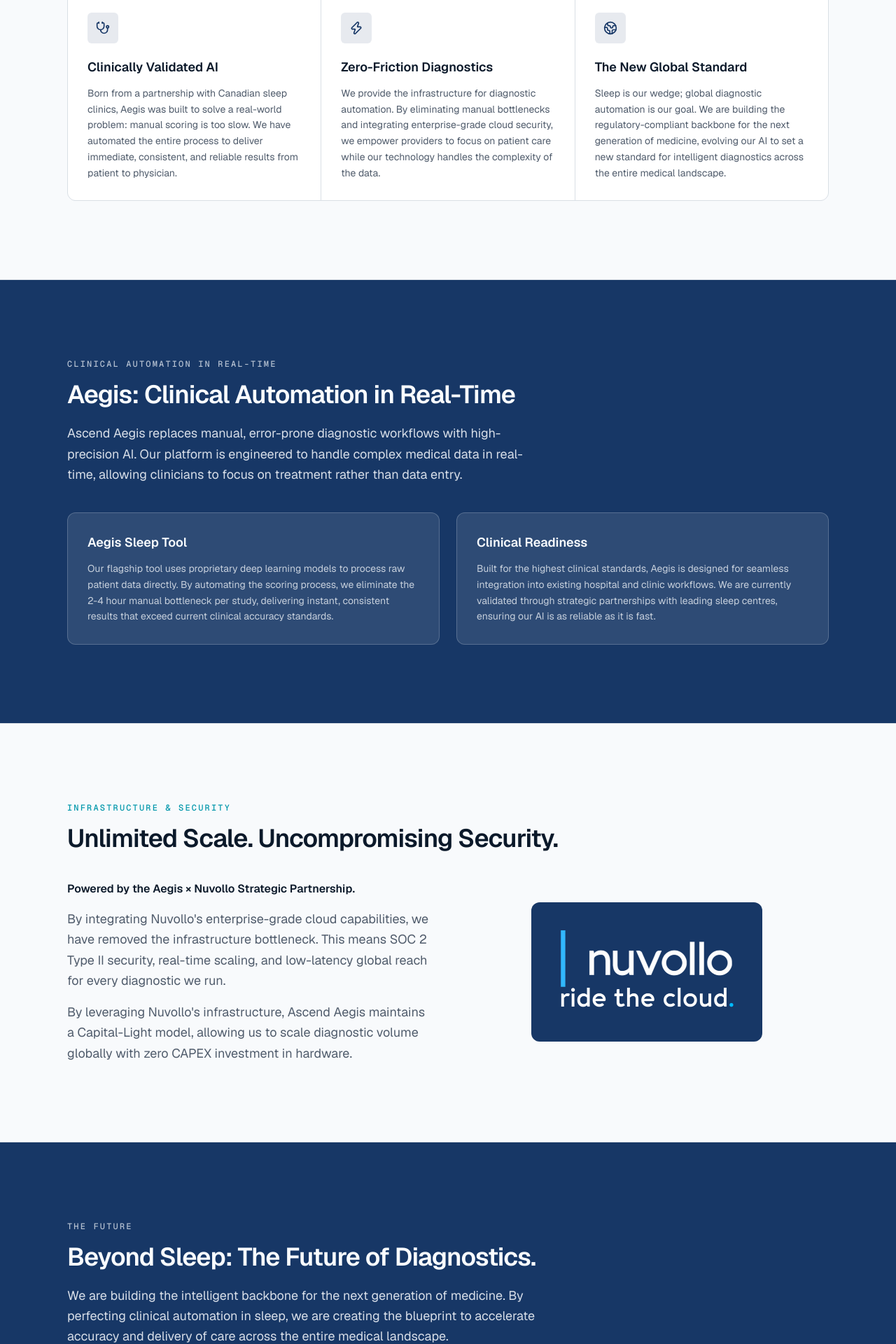
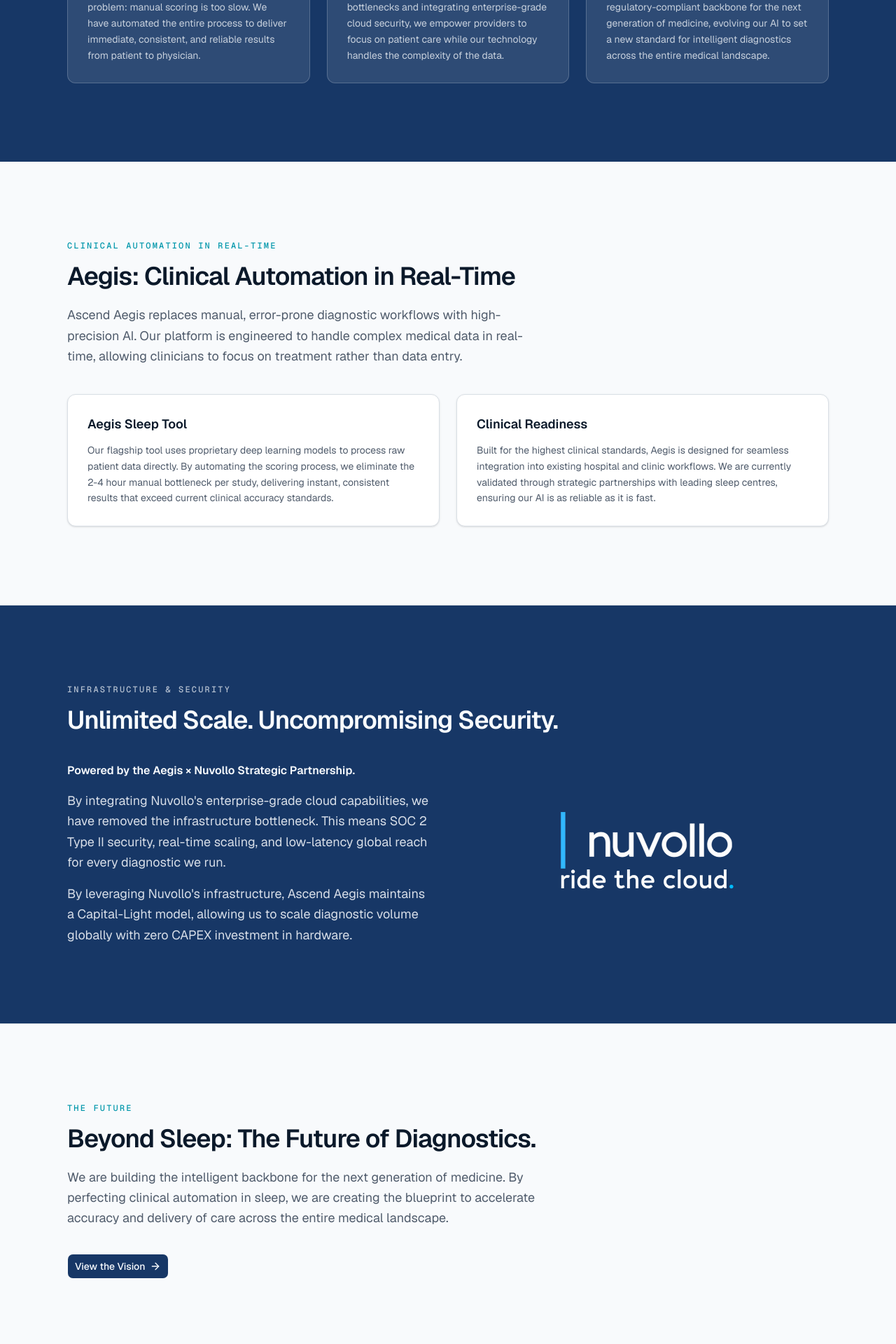
Before and after one commit to Shok1to/ascendaegis-website, a Next.js app: page /our-solution in a window 1280 px wide. Shown: the part 600-2520 px from the top of the page at 70% size. Built offline with nearby package versions, Linux system fonts and the light colour scheme.

Commit message:
fix background color

```diff
--- a/app/our-solution/page.tsx
+++ b/app/our-solution/page.tsx
@@ -40,7 +40,7 @@ export default function OurSolutionPage() {
     <div className="flex min-h-screen flex-col">
       <SiteHeader />
       <main className="flex-1">
-        {/* Hero — navy */}
+        {/* Hero + Pillars — all navy */}
         <section className="bg-primary text-primary-foreground">
           <div className="mx-auto max-w-6xl px-4 py-20 sm:px-6 lg:px-8 lg:py-28">
             <Reveal>
@@ -54,26 +54,20 @@ export default function OurSolutionPage() {
                 complex medical data in real-time.
               </p>
             </Reveal>
-          </div>
-        </section>
-
-        {/* Pillars — white */}
-        <section className="border-b border-border bg-background">
-          <div className="mx-auto max-w-6xl px-4 py-20 sm:px-6 lg:px-8 lg:py-28">
-            <div className="grid gap-px overflow-hidden rounded-xl border border-border bg-border md:grid-cols-3">
+            <div className="mt-14 grid gap-6 md:grid-cols-3">
               {pillars.map((pillar, i) => (
                 <Reveal
                   key={pillar.title}
                   delay={i * 120}
-                  className="bg-card p-7"
+                  className="rounded-xl border border-primary-foreground/20 bg-primary-foreground/10 p-7"
                 >
-                  <div className="flex h-11 w-11 items-center justify-center rounded-md bg-primary/10 text-primary">
+                  <div className="flex h-11 w-11 items-center justify-center rounded-md bg-primary-foreground/20 text-primary-foreground">
                     <pillar.icon className="h-5 w-5" aria-hidden="true" />
                   </div>
-                  <h3 className="mt-5 text-lg font-semibold text-foreground">
+                  <h3 className="mt-5 text-lg font-semibold text-primary-foreground">
                     {pillar.title}
                   </h3>
-                  <p className="mt-3 text-sm leading-relaxed text-muted-foreground">
+                  <p className="mt-3 text-sm leading-relaxed text-primary-foreground/75">
                     {pillar.body}
                   </p>
                 </Reveal>
@@ -82,17 +76,17 @@ export default function OurSolutionPage() {
           </div>
         </section>
 
-        {/* Clinical Automation — navy */}
-        <section className="border-b border-border bg-primary text-primary-foreground">
+        {/* Clinical Automation — white */}
+        <section className="border-b border-border bg-background">
           <div className="mx-auto max-w-6xl px-4 py-20 sm:px-6 lg:px-8 lg:py-28">
             <Reveal className="max-w-2xl">
-              <p className="eyebrow text-primary-foreground/70">
+              <p className="eyebrow text-accent">
                 Clinical automation in real-time
               </p>
-              <h2 className="mt-4 text-balance text-3xl font-semibold tracking-tight sm:text-4xl">
+              <h2 className="mt-4 text-balance text-3xl font-semibold tracking-tight text-foreground sm:text-4xl">
                 Aegis: Clinical Automation in Real-Time
               </h2>
-              <p className="mt-5 text-pretty text-lg leading-relaxed text-primary-foreground/85">
+              <p className="mt-5 text-pretty text-lg leading-relaxed text-muted-foreground">
                 Ascend Aegis replaces manual, error-prone diagnostic workflows
                 with high-precision AI. Our platform is engineered to handle
                 complex medical data in real-time, allowing clinicians to focus
@@ -104,12 +98,12 @@ export default function OurSolutionPage() {
                 <Reveal
                   key={tool.title}
                   delay={i * 120}
-                  className="rounded-xl border border-primary-foreground/20 bg-primary-foreground/10 p-7"
+                  className="rounded-xl border border-border bg-card p-7 shadow-sm"
                 >
-                  <h3 className="text-lg font-semibold text-primary-foreground">
+                  <h3 className="text-lg font-semibold text-foreground">
                     {tool.title}
                   </h3>
-                  <p className="mt-3 text-sm leading-relaxed text-primary-foreground/75">
+                  <p className="mt-3 text-sm leading-relaxed text-muted-foreground">
                     {tool.body}
                   </p>
                 </Reveal>
@@ -118,34 +112,35 @@ export default function OurSolutionPage() {
           </div>
         </section>
 
-        {/* Security — white */}
-        <section className="border-b border-border bg-background">
+        {/* Security — navy */}
+        <section className="border-b border-border bg-primary text-primary-foreground">
           <div className="mx-auto max-w-6xl px-4 py-20 sm:px-6 lg:px-8 lg:py-28">
             <Reveal>
-              <p className="eyebrow text-accent">Infrastructure & security</p>
-              <h2 className="mt-4 text-balance text-3xl font-semibold tracking-tight text-foreground sm:text-4xl">
+              <p className="eyebrow text-primary-foreground/70">
+                Infrastructure & security
+              </p>
+              <h2 className="mt-4 text-balance text-3xl font-semibold tracking-tight sm:text-4xl">
                 Unlimited Scale. Uncompromising Security.
               </h2>
             </Reveal>
             <div className="mt-10 grid items-center gap-12 lg:grid-cols-2">
               <Reveal>
-                <p className="text-base font-semibold text-foreground">
+                <p className="text-base font-semibold">
                   Powered by the Aegis × Nuvollo Strategic Partnership.
                 </p>
-                <p className="mt-4 text-pretty text-lg leading-relaxed text-muted-foreground">
+                <p className="mt-4 text-pretty text-lg leading-relaxed text-primary-foreground/85">
                   By integrating Nuvollo's enterprise-grade cloud capabilities,
                   we have removed the infrastructure bottleneck. This means SOC
                   2 Type II security, real-time scaling, and low-latency global
                   reach for every diagnostic we run.
                 </p>
-                <p className="mt-4 text-pretty text-lg leading-relaxed text-muted-foreground">
+                <p className="mt-4 text-pretty text-lg leading-relaxed text-primary-foreground/85">
                   By leveraging Nuvollo's infrastructure, Ascend Aegis maintains
                   a Capital-Light model, allowing us to scale diagnostic volume
                   globally with zero CAPEX investment in hardware.
                 </p>
               </Reveal>
               <Reveal className="flex items-center justify-center">
-                <div className="rounded-xl bg-primary p-10">
                 <Image
                   src="/images/nuvollo.webp"
                   alt="Nuvollo - ride the cloud"
@@ -153,32 +148,27 @@ export default function OurSolutionPage() {
                   height={120}
                   className="object-contain"
                 />
-                </div>
               </Reveal>
             </div>
           </div>
         </section>
 
-        {/* Vision — navy */}
-        <section className="bg-primary text-primary-foreground">
+        {/* Vision — white */}
+        <section className="bg-background">
           <div className="mx-auto max-w-6xl px-4 py-20 sm:px-6 lg:px-8 lg:py-28">
             <Reveal className="max-w-2xl">
-              <p className="eyebrow text-primary-foreground/70">The future</p>
-              <h2 className="mt-4 text-balance text-3xl font-semibold tracking-tight sm:text-4xl">
+              <p className="eyebrow text-accent">The future</p>
+              <h2 className="mt-4 text-balance text-3xl font-semibold tracking-tight text-foreground sm:text-4xl">
                 Beyond Sleep: The Future of Diagnostics.
               </h2>
-              <p className="mt-5 text-pretty text-lg leading-relaxed text-primary-foreground/85">
+              <p className="mt-5 text-pretty text-lg leading-relaxed text-muted-foreground">
                 We are building the intelligent backbone for the next generation
                 of medicine. By perfecting clinical automation in sleep, we are
                 creating the blueprint to accelerate accuracy and delivery of
                 care across the entire medical landscape.
               </p>
               <div className="mt-9">
-                <Button
-                  size="lg"
-                  className="bg-background text-foreground hover:bg-background/90"
-                  render={<Link href="/investors" />}
-                >
+                <Button size="lg" render={<Link href="/investors" />}>
                   View the Vision
                   <ArrowRight className="h-4 w-4" />
                 </Button>
```
Lines whose indentation alone changed are shown as unchanged.
